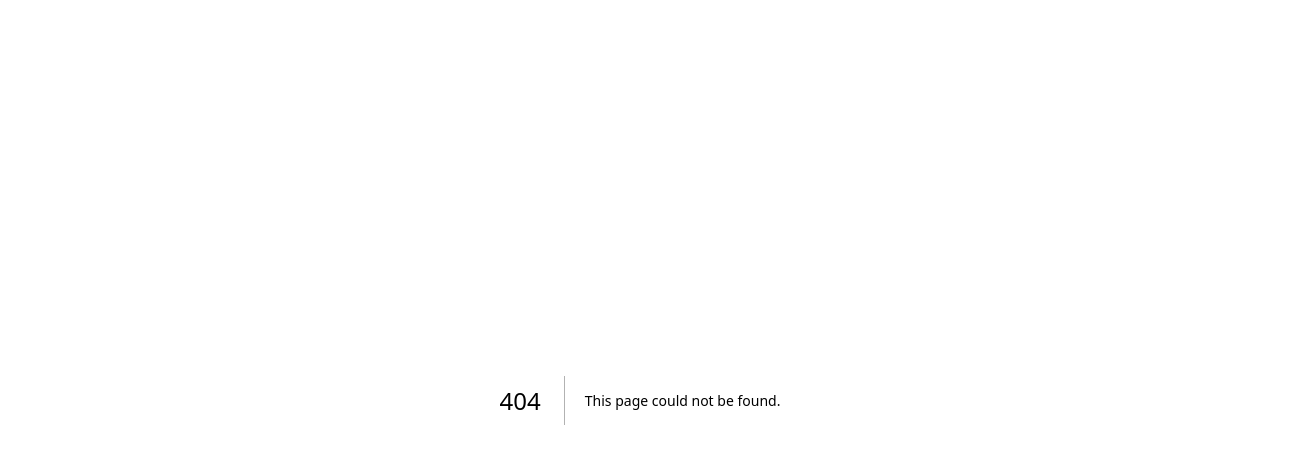
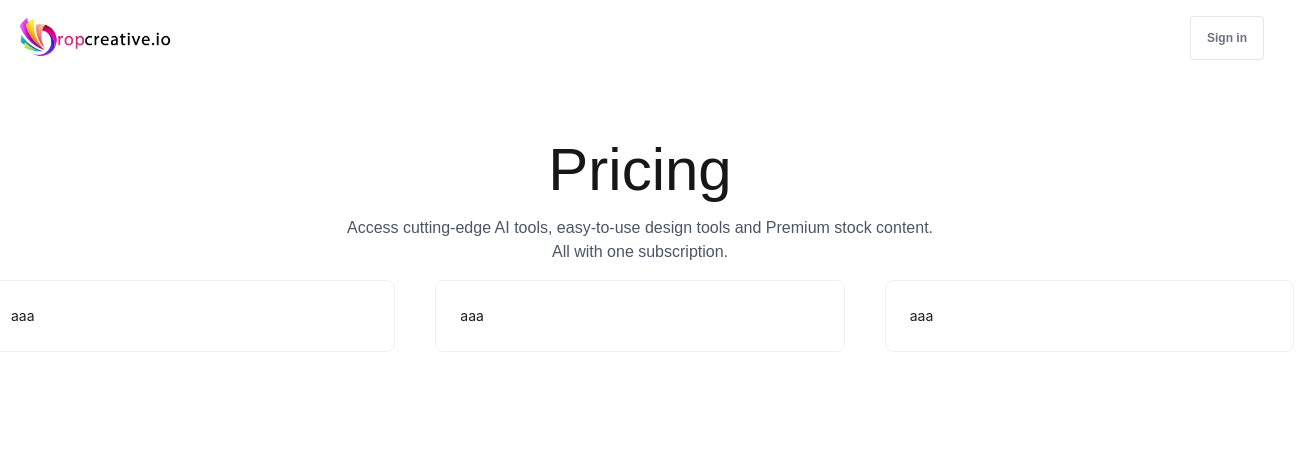
Before and after one commit to DacVuCaMap2/dropcreative-fe, a Next.js app: page /pricing in a window 1280 px wide. Before the commit this address had no page. Shown: the top 464 px of the page, 1310 px wide, since content can reach past the window. Built offline with nearby package versions, Linux system fonts and the light colour scheme.

Commit message:
feat: pricing

```diff
--- /dev/null
+++ b/src/app/pricing/layout.tsx
@@ -0,0 +1,15 @@
+import React from "react";
+
+const Layout = ({
+  children,
+}: Readonly<{
+  children: React.ReactNode;
+}>) => {
+  return (
+    <div>
+      <main className=" w-full relative">{children}</main>
+    </div>
+  );
+};
+
+export default Layout;
--- /dev/null
+++ b/src/app/pricing/page.tsx
@@ -0,0 +1,6 @@
+import Pricing from "@/components/pricing-component/Pricing";
+import React from "react";
+
+export default function page() {
+  return <Pricing />;
+}
--- /dev/null
+++ b/src/components/pricing-component/Pricing.tsx
@@ -0,0 +1,55 @@
+import { Card } from "antd";
+import Image from "next/image";
+import React from "react";
+
+const Pricing = () => {
+  return (
+    <div className="w-full h-screen">
+      <div className="p-4 flex justify-between">
+        <Image
+          src="/image/logo-font.png"
+          alt="Logo"
+          width={160}
+          height={0}
+          className="object-contain"
+        />
+        <button className="flex items-center border text-xs font-bold text-gray-500 px-4 py-2 rounded">
+          Sign in
+        </button>
+      </div>
+      <div className="flex flex-col justify-center items-center">
+        <div className="flex flex-col py-16 space-y-20 lg:w-[1340px] w-screen px-4">
+          <div className="flex flex-col space-y-4">
+            <p className="text-6xl text-center font-medium">Pricing</p>
+            <p className="text-base text-gray-600 text-center font-medium">
+              Access cutting-edge AI tools, easy-to-use design tools and Premium
+              stock content.
+              <br />
+              All with one subscription.
+            </p>
+            <div className="mt-4 flex gap-10">
+              {/* <Card hoverable style={{ width: 240 }}>
+                <Meta
+                  title="Europe Street beat"
+                  description="www.instagram.com"
+                />
+              </Card> */}
+
+              <Card hoverable className="flex-1">
+                aaa
+              </Card>
+              <Card hoverable className="flex-1">
+                aaa
+              </Card>
+              <Card hoverable className="flex-1">
+                aaa
+              </Card>
+            </div>
+          </div>
+        </div>
+      </div>
+    </div>
+  );
+};
+
+export default Pricing;
```
